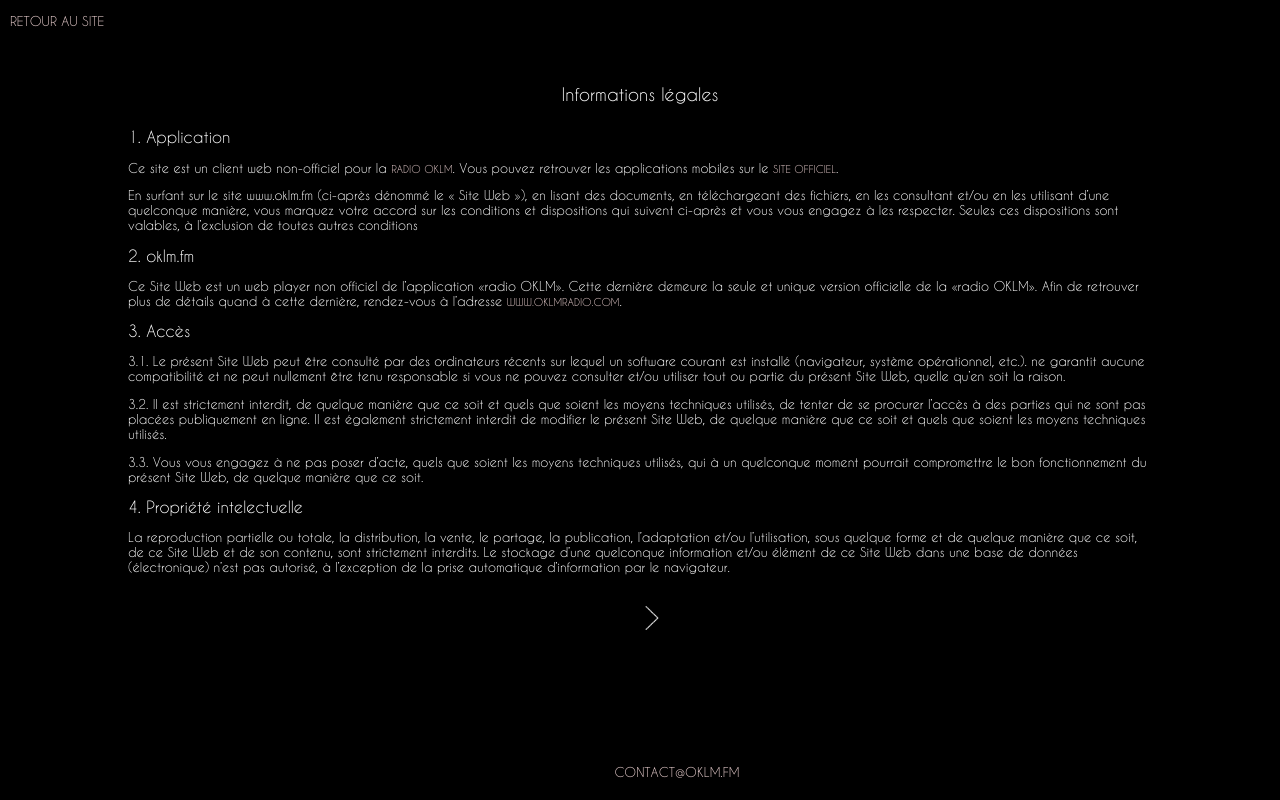
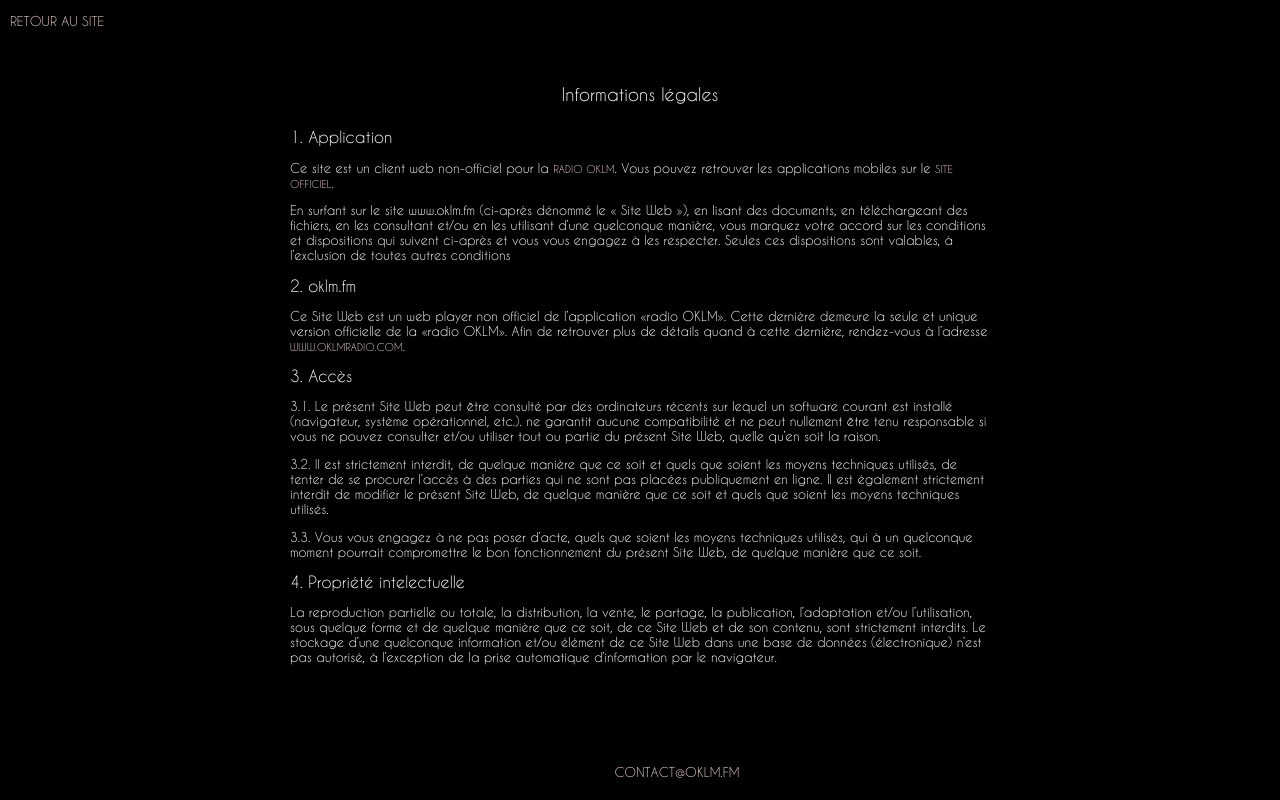
Before and after one commit to pacoccino/oklm.fm, a website: page client/backstage.html in a window 1280 px wide. Drawn offline with nearby package versions, Linux system fonts and the light colour scheme; files that its build step writes are made by us from their sources.

Commit message:
reduction cgu

```diff
--- a/client/assets/styles/style.less
+++ b/client/assets/styles/style.less
@@ -507,11 +507,11 @@
 ::-webkit-scrollbar-thumb {
   -webkit-border-radius: 10px;
   border-radius: 10px;
-  background: rgba(227, 225, 219, 0.5);
+  background: rgba(227, 225, 219, 0.4);
   -webkit-box-shadow: inset 0 0 3px rgba(0,0,0,0.5);
 }
 ::-webkit-scrollbar-thumb:window-inactive {
-  background: rgba(227, 225, 219, 0.8);
+  background: rgba(227, 225, 219, 0.3);
 }
 
 // Mobile tweaks
--- a/client/backstage.html
+++ b/client/backstage.html
@@ -19,7 +19,8 @@
         .content {
             position: relative;
             top: 10%;
-            max-width: 80%;
+            width: 80%;
+            max-width: 700px;
             height: 85%;
             overflow-x: hidden;
             color: white;
```
